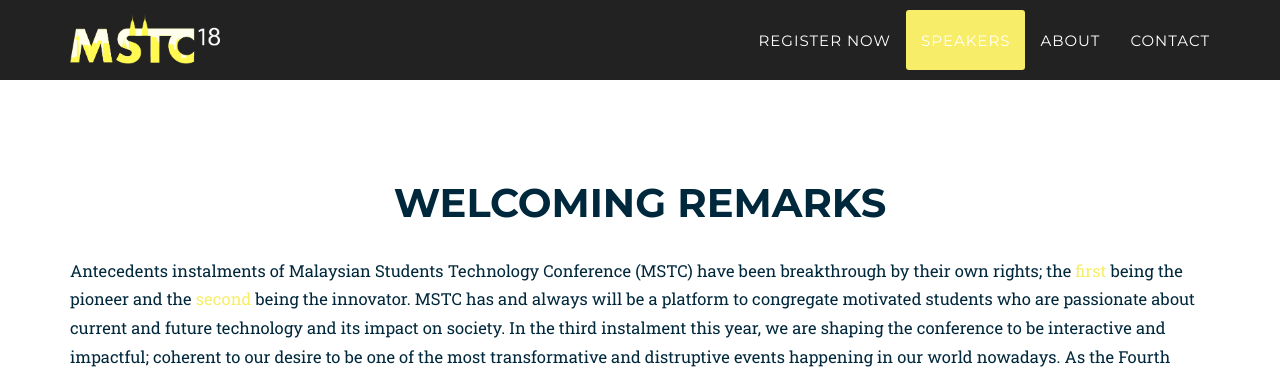
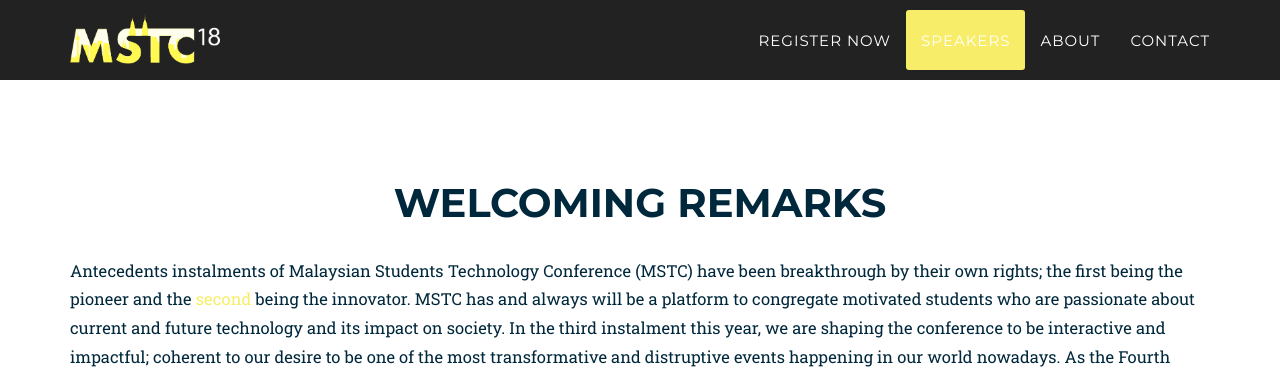
Before and after one commit to mstc18/mstc18.github.io, a Jekyll site: the page built from index.html, in a window 1280 px wide and 900 px high, scrolled down 869 px. Shown: the top 369 px of the window. Built offline with Jekyll 4.4.1, drawn with Linux system fonts in a browser that asks for light colours; some web fonts are replaced; part of the change alters nothing that is shown.

```diff
--- a/_includes/2017_data/intro.html
+++ b/_includes/2017_data/intro.html
@@ -8,7 +8,7 @@
             </div>
             <div class="row container">
                 <p>Antecedents instalments of Malaysian Students Technology Conference (MSTC) have been breakthrough
-                by their own rights; the <a href="https://msiastc.github.io">first</a> being the pioneer and the <a href="https://msiastc.github.io">second</a> being the innovator. MSTC has and always will be a platform to congregate motivated students who are passionate about current and future technology and its impact on society. In the third instalment this year,
+                by their own rights; the first being the pioneer and the <a href="https://msiastc.github.io">second</a> being the innovator. MSTC has and always will be a platform to congregate motivated students who are passionate about current and future technology and its impact on society. In the third instalment this year,
                 we are shaping the conference to be interactive and impactful; coherent to our desire to be one of the most
                 transformative and distruptive events happening in our world nowadays. As the Fourth Industrial Revolution is
                 changing the world we know today, breakthroughs are being forged right in the very heart of the revolution. We are
```
